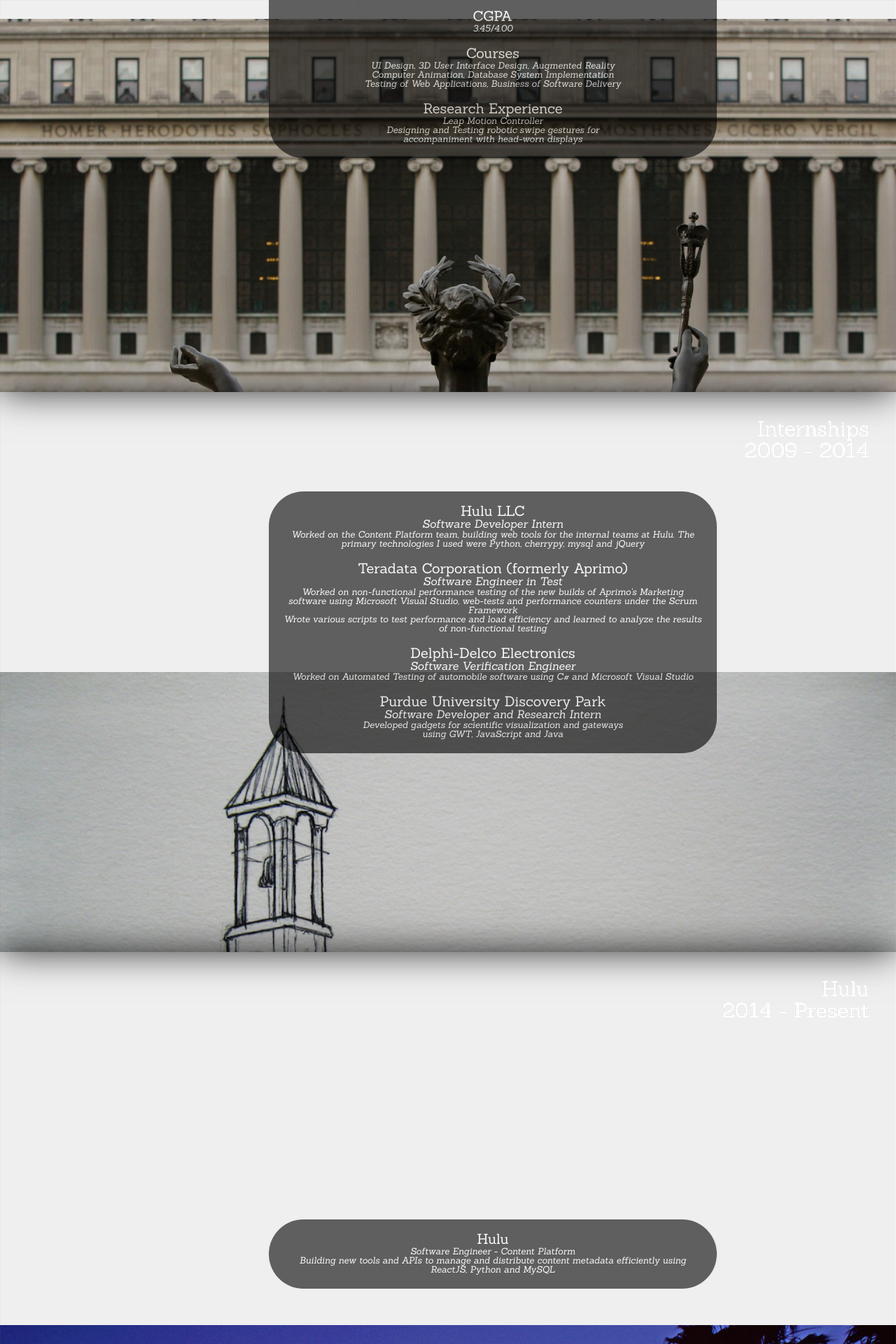
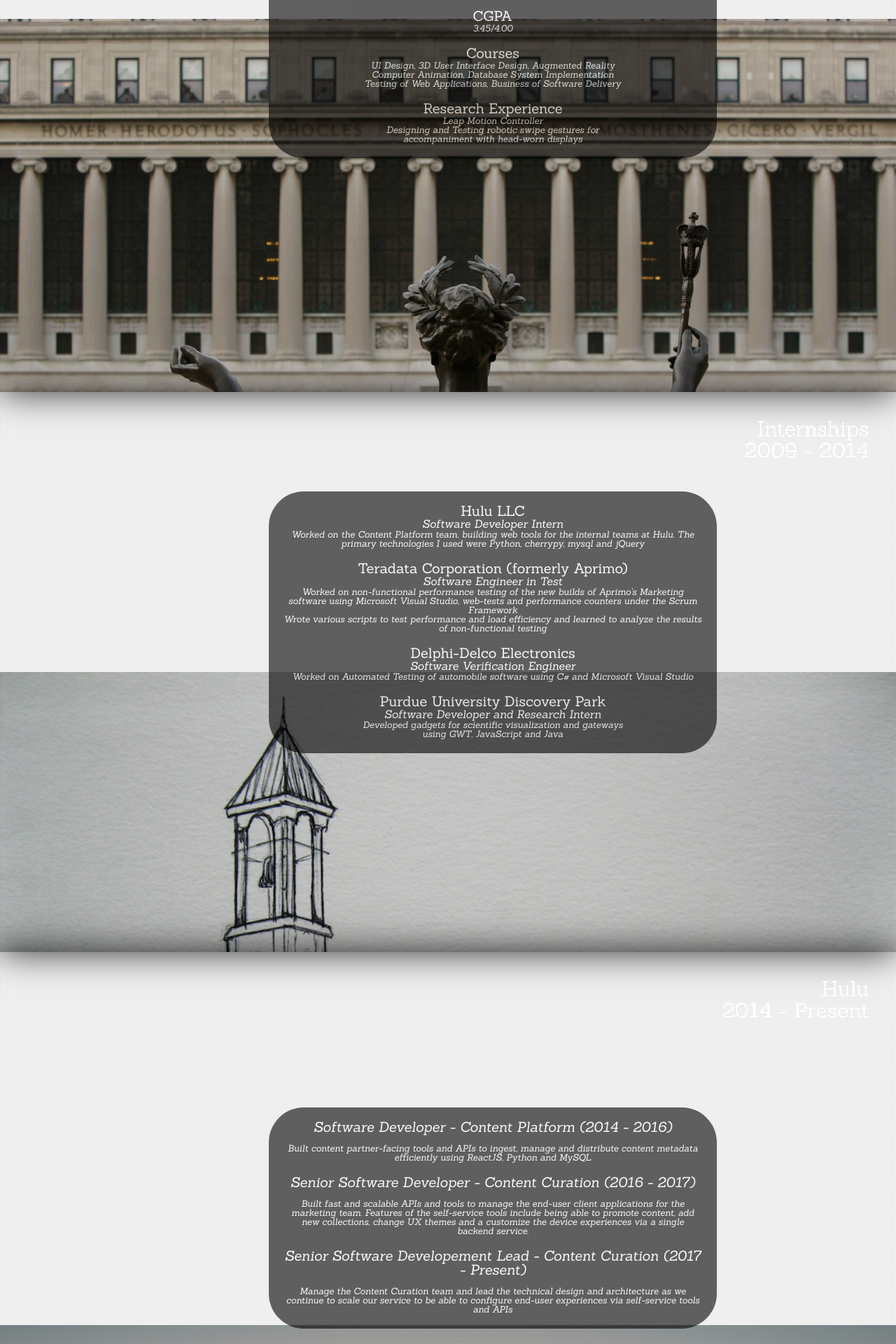
Before and after one commit to darsh14/darshana-umakanth-website, a PHP site: page /index.html in a window 1280 px wide. Shown: the part 1840-3760 px from the top of the page at 70% size. Run offline with PHP 8.4, Linux system fonts and the light colour scheme.

Commit message:
change santa monica img and add hulu job descriptions

```diff
--- a/css/darsh.css
+++ b/css/darsh.css
@@ -51,7 +51,7 @@
 }
 
 #hulu {
-	background: url(../img/santamonica.jpg) 0 0 no-repeat fixed;
+	background: url(../img/santamonica2.jpg) 0 0 no-repeat fixed;
 }
 
 #contact {
@@ -182,7 +182,7 @@
 }
 
 #hulu .inner {
-	top: 40% !important;
+	top: 20% !important;
 	opacity: 0.6 !important;
 }
 
--- a/index.html
+++ b/index.html
@@ -40,7 +40,7 @@
           <div class="inner">
                 Welcome!<br><br>
                 Thanks for visiting my online resume.<br>
-                I'm currently a software developer at Hulu in Los Angeles.<br>In my spare time, I'm part Hobbit.
+                I'm currently a senior software development lead at Hulu in Santa Monica, California.
             </div>
         </div>
 
@@ -213,10 +213,25 @@
             <div class="inner">
                 <table>
                     <tr>
-                            <span class="title">Hulu<span><br>
                             <span class="desc">
-                                Software Engineer - Content Platform<br>
-                                Building new tools and APIs to manage and distribute content metadata efficiently using ReactJS, Python and MySQL
+                                <span class="title">Software Developer - Content Platform (2014 - 2016)</span><br><br>
+                                Built content partner-facing tools and APIs to ingest, manage and distribute content metadata efficiently using ReactJS, Python and MySQL
+                            </span>
+                    </tr>
+                    <br>
+                    <br>
+                    <tr>
+                            <span class="desc">
+                                <span class="title">Senior Software Developer - Content Curation (2016 - 2017)</span><br><br>
+                                Built fast and scalable APIs and tools to manage the end-user client applications for the marketing team. Features of the self-service tools include being able to promote content, add new collections, change UX themes and a customize the device experiences via a single backend service.
+                            </span>
+                    </tr>
+                    <br>
+                    <br>
+                    <tr>
+                            <span class="desc">
+                                <span class="title">Senior Software Developement Lead - Content Curation (2017 - Present)</span><br><br>
+                                Manage the Content Curation team and lead the technical design and architecture as we continue to scale our service to be able to configure end-user experiences via self-service tools and APIs
                             </span>
                     </tr>
                 </table>
```
Also changed, not shown: img/santamonica2.jpg (added).
